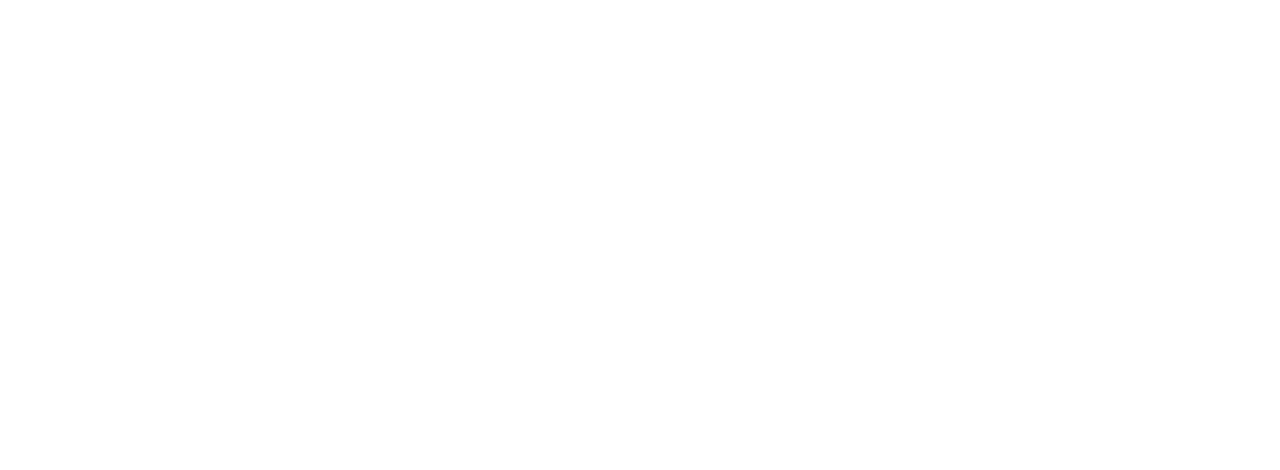
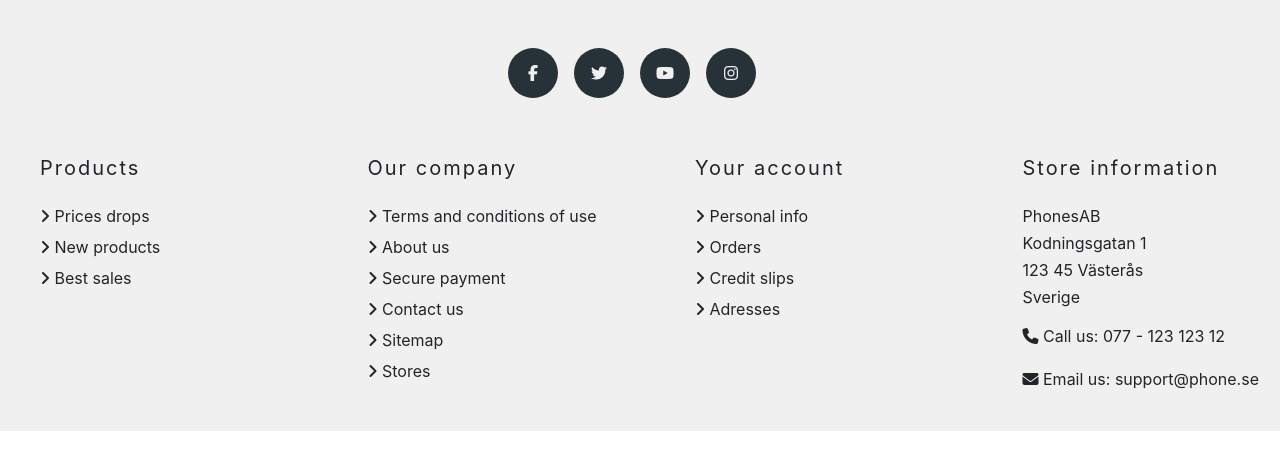
Before and after one commit to tyskjohn/projektWebb, an Angular app: page /footer in a window 1280 px wide. Before the commit this address led to /. Shown: the top 470 px of the page. Built offline with nearby package versions, Linux system fonts and the light colour scheme.

Commit message:
footer added

```diff
--- /dev/null
+++ b/src/app/_colors.scss
@@ -0,0 +1,3 @@
+$dark-gray: #263238;
+$white: rgb(240, 240, 240);
+$light-gray: rgb(170, 170, 170);
--- a/src/app/app-routing.module.ts
+++ b/src/app/app-routing.module.ts
@@ -1,10 +1,13 @@
 import { NgModule } from '@angular/core';
 import { Routes, RouterModule } from '@angular/router';
 import { HomeComponent } from './home/home.component';
+import { FooterComponent } from './footer/footer.component';
 
 const routes: Routes = [
 
   { path: '', component: HomeComponent },
+
+  { path: 'footer', component: FooterComponent },
 
 ];
 
--- a/src/app/app.module.ts
+++ b/src/app/app.module.ts
@@ -4,11 +4,13 @@
 import { AppRoutingModule } from './app-routing.module';
 import { AppComponent } from './app.component';
 import { HomeComponent } from './home/home.component';
+import { FooterComponent } from './footer/footer.component';
 
 @NgModule({
   declarations: [
     AppComponent,
-    HomeComponent
+    HomeComponent,
+    FooterComponent
   ],
   imports: [
     BrowserModule,
--- /dev/null
+++ b/src/app/footer/footer.component.css
@@ -0,0 +1,54 @@
+#footer-section {
+  background: #f0f0f0;
+  /* Social media */
+  /* Footer lists */
+}
+
+#footer-section .link {
+  position: relative;
+  text-decoration: none;
+  height: 50px;
+  width: 50px;
+  border-radius: 50%;
+  background: #263238;
+  color: #f0f0f0;
+  -webkit-transition: ease-in-out .1s;
+  transition: ease-in-out .1s;
+}
+
+#footer-section .link .social-link {
+  position: absolute;
+  top: 33%;
+}
+
+#footer-section .link:hover {
+  background: #aaaaaa;
+}
+
+#footer-section .footer-list {
+  list-style: none;
+  margin-top: 10px;
+}
+
+#footer-section .footer-list h5 {
+  font-weight: 400;
+  letter-spacing: 2px;
+}
+
+#footer-section .footer-list li {
+  margin-bottom: 7px;
+  -webkit-transition: ease-in-out .1s;
+  transition: ease-in-out .1s;
+  cursor: pointer;
+}
+
+#footer-section .footer-list li:hover {
+  -webkit-transform: translate(3px, 0);
+          transform: translate(3px, 0);
+}
+
+#footer-section .footer-list p {
+  padding: 0;
+  margin: 3px 0px;
+}
+/*# sourceMappingURL=footer.component.css.map */
--- /dev/null
+++ b/src/app/footer/footer.component.html
@@ -0,0 +1,77 @@
+<footer class="pb-4 pt-5" id="footer-section">
+
+  <div class="social-links d-flex justify-content-center mb-5">
+    <a routerLink="#" class="link mr-3 d-inline d-flex justify-content-center">
+        <i class="social-link fab fa-facebook-f"></i>
+    </a>
+
+    <a routerLink="#" class="link mr-3 d-inline d-flex justify-content-center">
+        <i class="social-link fab fa-twitter"></i>
+    </a>
+
+    <a routerLink="#" class="link mr-3 d-inline d-flex justify-content-center">
+        <i class="social-link fab fa-youtube"></i>
+    </a>
+
+    <a routerLink="#" class="link mr-3 d-inline d-flex justify-content-center">
+        <i class="social-link fab fa-instagram"></i>
+    </a>
+  </div>
+
+  <div class="row">
+
+    <div class="col-12 col-sm-6 col-md-4 col-lg-3">
+
+      <ul class="footer-list">
+        <h5 class="mb-4"> Products</h5>
+        <li><i class="fas fa-angle-right"></i> Prices drops</li>
+        <li><i class="fas fa-angle-right"></i> New products</li>
+        <li><i class="fas fa-angle-right"></i> Best sales</li>
+      </ul>
+
+    </div>
+
+    <div class="col-12 col-sm-6 col-md-4 col-lg-3">
+
+      <ul class="footer-list">
+        <h5 class="mb-4"> Our company</h5>
+        <li><i class="fas fa-angle-right"></i> Terms and conditions of use</li>
+        <li><i class="fas fa-angle-right"></i> About us</li>
+        <li><i class="fas fa-angle-right"></i> Secure payment</li>
+        <li><i class="fas fa-angle-right"></i> Contact us</li>
+        <li><i class="fas fa-angle-right"></i> Sitemap</li>
+        <li><i class="fas fa-angle-right"></i> Stores</li>
+      </ul>
+
+    </div>
+
+    <div class="col-12 col-sm-6 col-md-4 col-lg-3">
+
+      <ul class="footer-list">
+        <h5 class="mb-4"> Your account</h5>
+        <li><i class="fas fa-angle-right"></i> Personal info</li>
+        <li><i class="fas fa-angle-right"></i> Orders</li>
+        <li><i class="fas fa-angle-right"></i> Credit slips</li>
+        <li><i class="fas fa-angle-right"></i> Adresses</li>
+      </ul>
+
+    </div>
+
+    <div class="col-12 col-sm-6 col-md-4 col-lg-3">
+
+      <ul class="footer-list">
+        <h5 class="mb-4"> Store information</h5>
+        <p>PhonesAB</p>
+        <p>Kodningsgatan 1</p>
+        <p>123 45 Västerås</p>
+        <p>Sverige</p>
+        <li><i class="fas fa-phone mt-3"></i> Call us: 077 - 123 123 12</li>
+        <li><i class="fas fa-envelope mt-3"></i> Email us: support@phone.se</li>
+
+      </ul>
+
+    </div>
+
+  </div>
+
+</footer>
--- /dev/null
+++ b/src/app/footer/footer.component.scss
@@ -0,0 +1,53 @@
+@import '../colors';
+
+#footer-section {
+    background: $white;
+
+    /* Social media */
+    .link {
+        position: relative;
+        text-decoration: none;
+        height: 50px;
+        width: 50px;
+        border-radius: 50%;
+
+        background: $dark-gray;
+        color: $white;
+        transition: ease-in-out .1s;
+
+        .social-link {
+            position: absolute;
+            top: 33%;
+        }
+    }
+    .link:hover {
+        background: $light-gray;
+    }
+
+    /* Footer lists */
+
+    .footer-list {
+        list-style: none;
+        margin-top: 10px;
+
+        h5 {
+            font-weight: 400;
+            letter-spacing: 2px;
+        }
+        li {
+            margin-bottom: 7px;
+            transition: ease-in-out .1s;
+            cursor: pointer;
+        }
+        li:hover {
+            transform: translate(3px, 0);
+        }
+
+        p {
+            padding: 0;
+            margin: 3px 0px;
+        }
+
+    }
+
+}
--- /dev/null
+++ b/src/app/footer/footer.component.ts
@@ -0,0 +1,15 @@
+import { Component, OnInit } from '@angular/core';
+
+@Component({
+  selector: 'app-footer',
+  templateUrl: './footer.component.html',
+  styleUrls: ['./footer.component.css']
+})
+export class FooterComponent implements OnInit {
+
+  constructor() { }
+
+  ngOnInit() {
+  }
+
+}
```
Also changed, not shown: 2 other files (tests, documents, lock files or other folders).
